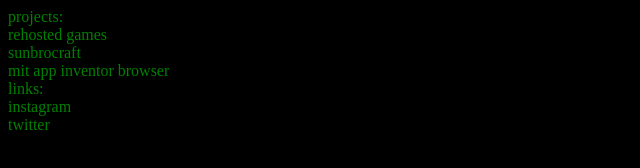
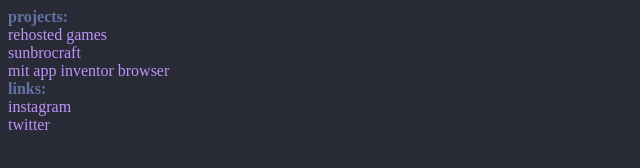
Before and after one commit to SunbroJedi/sunbrojedi.github.io, a plain HTML site: page index.html in a window 1280 px wide. Shown: the whole page, without its empty margins (0-640 px from the left). Drawn offline with Linux system fonts and the light colour scheme.

Commit message:
Change theme and reformat HTML

```diff
--- a/index.html
+++ b/index.html
@@ -1,36 +1,32 @@
 <!doctype html>
 <html>
+
 <head>
   <title>sunbrojedi</title>
   <link rel="icon" type="image/x-icon" href="/anomism.ico">
   <style>
     a:link {
-  color: green;
+      color: #bd93f9;
       background-color: transparent;
       text-decoration: none;
     }
 
     a:visited {
-  color: green;
+      color: #bd93f9;
       background-color: transparent;
       text-decoration: none;
     }
 
     a:hover {
-  color: green;
-  background-color: transparent;
-  text-decoration: underline;
-}
-
-a:active {
-  color: green;
-  background-color: transparent;
+      color: #bd93f9;
+      background-color: #44475a;
       text-decoration: underline;
     }
   </style>
 </head>
-<body style="background-color:black", text="green">
-projects:
+
+<body style="background-color:#282a36" , style="font-family:Trebuchet MS, sans-serif" , text="#6272a4">
+  <b>projects:</b>
   <br>
   <a href="https://sunbrojedi.github.io/rh/">rehosted games</a>
   <br>
@@ -38,10 +34,11 @@
       <br>
       <a href="https://github.com/SunbroJedi/MITAI2Browser">mit app inventor browser<a>
           <br>
-links:
+          <b>links:</b>
           <br>
           <a href="https://www.instagram.com/sunbrojedi">instagram<a>
               <br>
               <a href="https://www.twitter.com/sunbrojedi">twitter<a>
 </body>
+
 </html>
```
Lines whose indentation alone changed are shown as unchanged.
